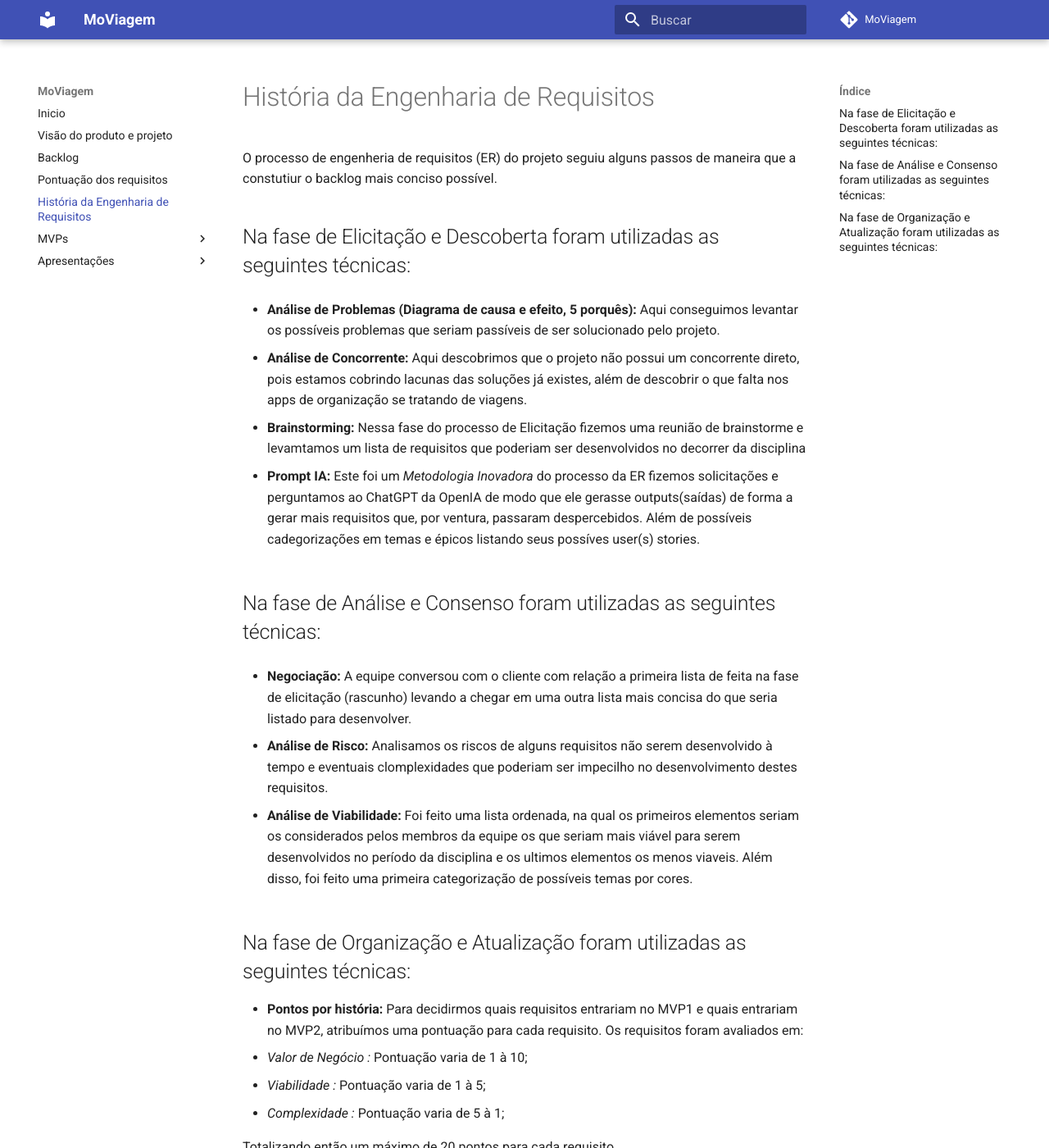
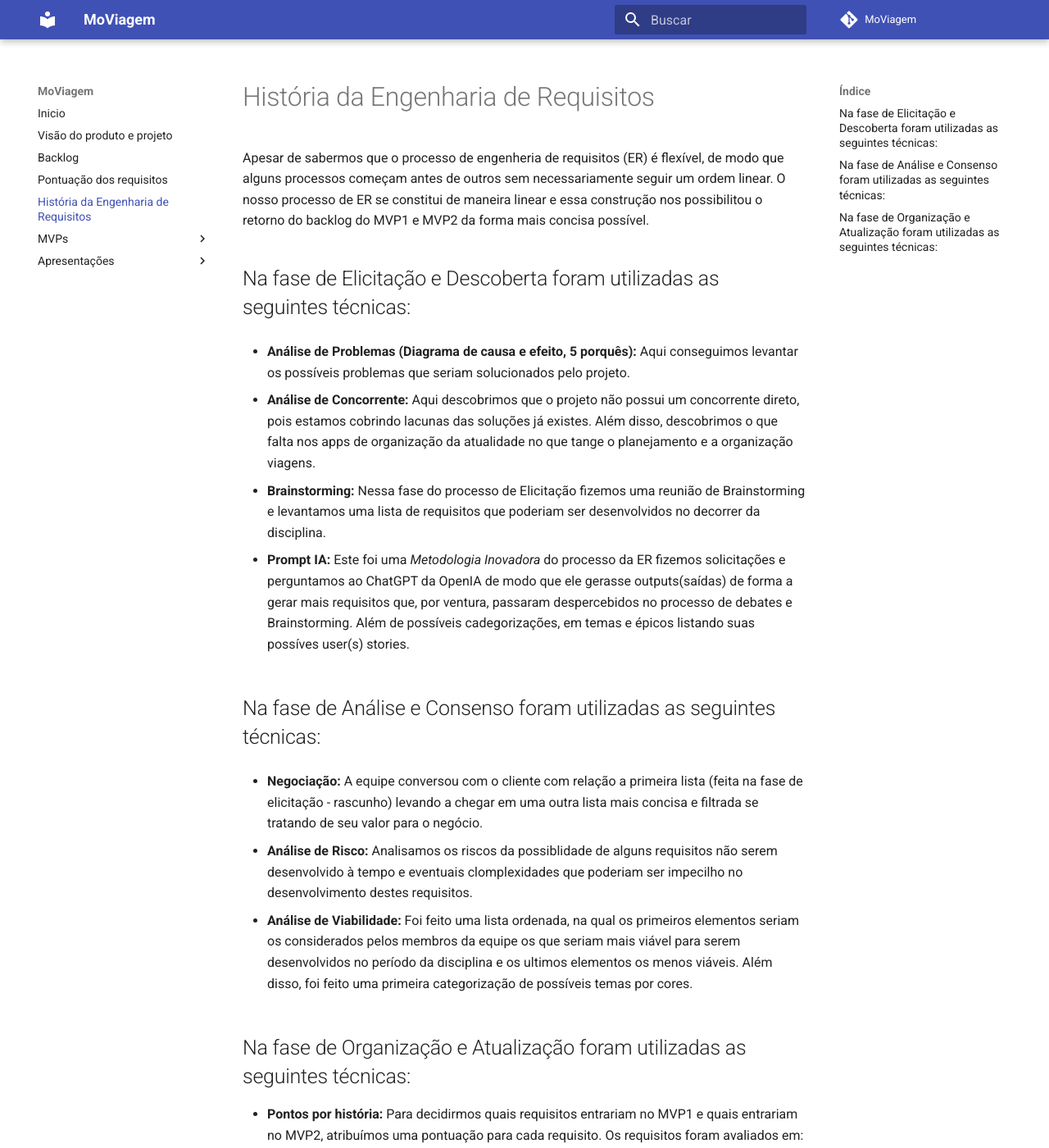
Before and after one commit to mdsreq-fga-unb/2023.1-MoViagem, an MkDocs documentation site: the page built from gitpages/docs/documentos/historia-engenharia-de-requisitos.md, in a window 1280 px wide and 1400 px high. Shown: the whole window at 82% size. Built offline with MkDocs 1.6.1 and Material for MkDocs 9.7.7, drawn with Linux system fonts in a browser that asks for light colours; comment, search, counter and statistics services are not loaded.

Commit message:
Update historia-engenharia-de-requisitos.md
Correçõescoesão e coerência do doc de Historia de ER

```diff
--- a/gitpages/docs/documentos/historia-engenharia-de-requisitos.md
+++ b/gitpages/docs/documentos/historia-engenharia-de-requisitos.md
@@ -1,32 +1,32 @@
 # História da Engenharia de Requisitos
 
-O processo de engenheria de requisitos (ER) do projeto seguiu alguns passos de maneira que a constutiur o backlog mais conciso possível.
+Apesar de sabermos que o processo de engenheria de requisitos (ER) é flexível, de modo que alguns processos começam antes de outros sem necessariamente seguir um ordem linear. O nosso processo de ER se constitui de maneira linear e essa construção nos possibilitou o retorno do backlog do MVP1 e MVP2 da forma mais concisa possível.
 
 ## Na fase de Elicitação e Descoberta foram utilizadas as seguintes técnicas:
 
 - **Análise de Problemas (Diagrama de causa e efeito, 5 porquês):**
-  Aqui conseguimos levantar os possíveis problemas que seriam passíveis de ser solucionado pelo projeto.
+  Aqui conseguimos levantar os possíveis problemas que seriam solucionados pelo projeto.
 
 - **Análise de Concorrente:**
-  Aqui descobrimos que o projeto não possui um concorrente direto, pois estamos cobrindo lacunas das soluções já existes, além de descobrir o que falta nos apps de organização se tratando de viagens.
+  Aqui descobrimos que o projeto não possui um concorrente direto, pois estamos cobrindo lacunas das soluções já existes. Além disso, descobrimos o que falta nos apps de organização da atualidade no que tange o planejamento e a  organização viagens.
 
 - **Brainstorming:**
-  Nessa fase do processo de Elicitação fizemos uma reunião de brainstorme e levamtamos um lista de requisitos que poderiam ser desenvolvidos no decorrer da disciplina
+  Nessa fase do processo de Elicitação fizemos uma reunião de Brainstorming e levantamos uma lista de requisitos que poderiam ser desenvolvidos no decorrer da disciplina.
 
 - **Prompt IA:**
-  Este foi um _Metodologia Inovadora_ do processo da ER fizemos solicitações e perguntamos ao ChatGPT da OpenIA
-  de modo que ele gerasse outputs(saídas) de forma a gerar mais requisitos que, por ventura, passaram despercebidos. Além de possíveis cadegorizações em temas e épicos listando seus possíves user(s) stories.
+  Este foi uma _Metodologia Inovadora_ do processo da ER fizemos solicitações e perguntamos ao ChatGPT da OpenIA
+  de modo que ele gerasse outputs(saídas) de forma a gerar mais requisitos que, por ventura, passaram despercebidos no processo de debates e Brainstorming. Além de possíveis cadegorizações, em temas e épicos listando suas possíves user(s) stories.
 
 ## Na fase de Análise e Consenso foram utilizadas as seguintes técnicas:
 
 - **Negociação:**
-  A equipe conversou com o cliente com relação a primeira lista de feita na fase de elicitação (rascunho) levando a chegar em uma outra lista mais concisa do que seria listado para desenvolver.
+  A equipe conversou com o cliente com relação a primeira lista (feita na fase de elicitação - rascunho) levando a chegar em uma outra lista mais concisa e filtrada se tratando de seu valor para o negócio.
 
 - **Análise de Risco:**
-  Analisamos os riscos de alguns requisitos não serem desenvolvido à tempo e eventuais clomplexidades que poderiam ser impecilho no desenvolvimento destes requisitos.
+  Analisamos os riscos da possiblidade de alguns requisitos não serem desenvolvido à tempo e eventuais clomplexidades que poderiam ser impecilho no desenvolvimento destes requisitos.
 
 - **Análise de Viabilidade:**
-  Foi feito uma lista ordenada, na qual os primeiros elementos seriam os considerados pelos membros da equipe os que seriam mais viável para serem desenvolvidos no período da disciplina e os ultimos elementos os menos viaveis. Além disso, foi feito uma primeira categorização de possíveis temas por cores.
+  Foi feito uma lista ordenada, na qual os primeiros elementos seriam os considerados pelos membros da equipe os que seriam mais viável para serem desenvolvidos no período da disciplina e os ultimos elementos os menos viáveis. Além disso, foi feito uma primeira categorização de possíveis temas por cores.
 
 ## Na fase de Organização e Atualização foram utilizadas as seguintes técnicas:
 
```
